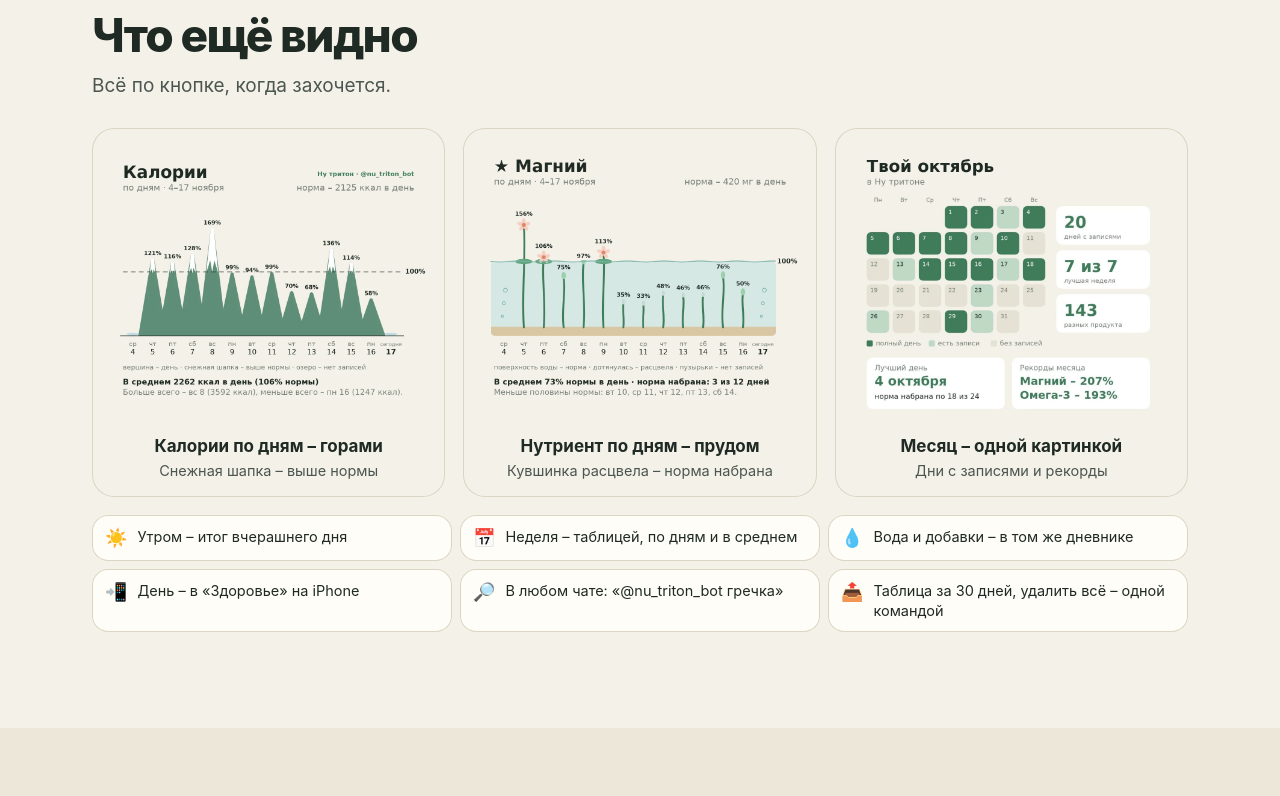
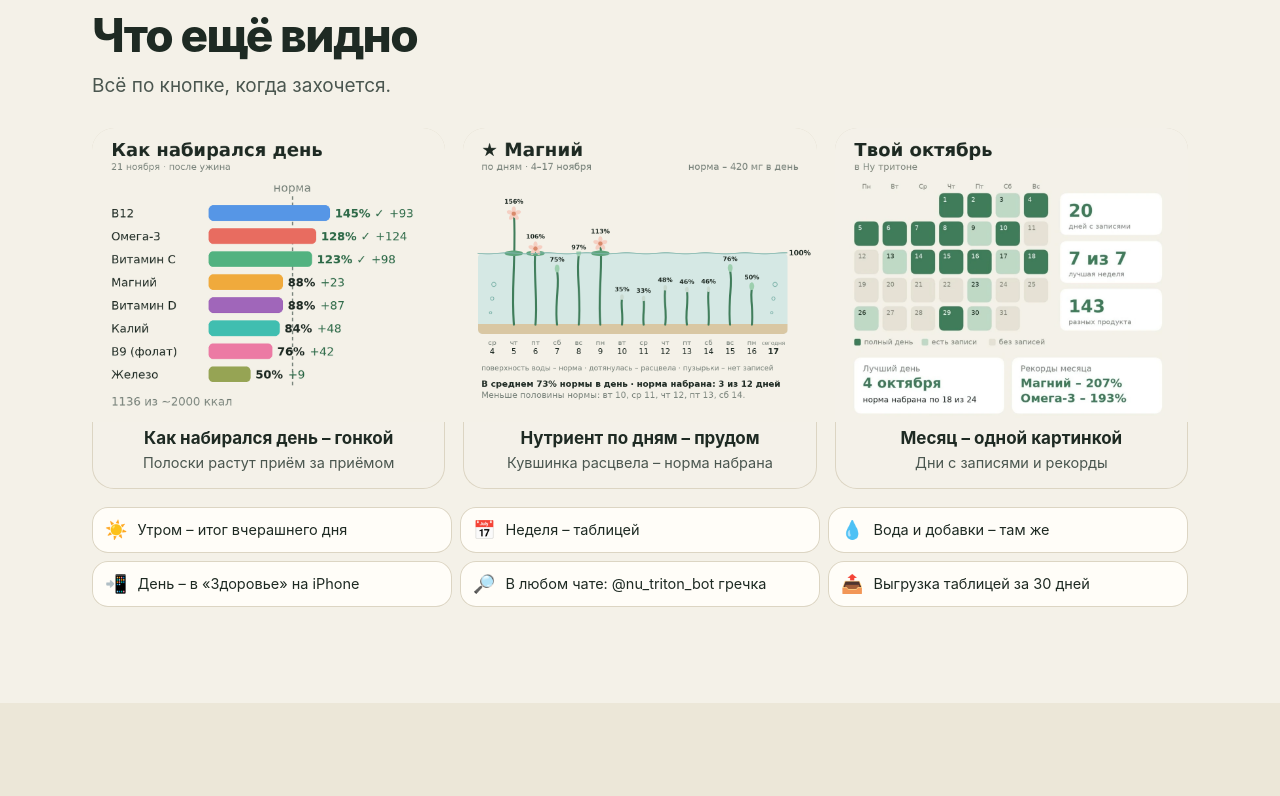
Before and after one commit to nutritonbot/media, a plain HTML site: page site/index.html in a window 1280 px wide. Shown: the part 2460-3256 px from the top of the page. Drawn offline with Linux system fonts and the light colour scheme.

Commit message:
site/index.html
Co-Authored-By: Claude Opus 5.5 <noreply@anthropic.com>

```diff
--- a/site/index.html
+++ b/site/index.html
@@ -69,7 +69,7 @@
       "image": "https://nu-triton.app/img/og.jpg",
       "screenshot": [
         "https://nu-triton.app/img/zavtrak.webp",
-        "https://nu-triton.app/img/kcal-gory.webp",
+        "https://nu-triton.app/img/race-light.webp",
         "https://nu-triton.app/img/pond.webp",
         "https://nu-triton.app/img/month.webp"
       ],
@@ -268,12 +268,12 @@ h1 span { display: block; white-space: nowrap; color: var(--mint); }
 /* 4. Что ещё видно: три картинки одной высоты, подписи на одном уровне */
 .views { display: grid; gap: 14px; margin-top: 28px; }
 .view { display: flex; flex-direction: column; border-radius: 22px; background: #F4F1E9; box-shadow: inset 0 0 0 1px var(--line); overflow: hidden; }
-.vi { aspect-ratio: 1.2; display: grid; place-items: center; padding: 14px 14px 0; }
-.vi img { max-height: 100%; width: auto; object-fit: contain; border-radius: 12px; }
-.view figcaption { padding: 12px 16px 16px; text-align: center; font-size: 14.5px; color: var(--ink-2); }
+.vi { aspect-ratio: 1080 / 900; }
+.vi img { width: 100%; height: 100%; object-fit: cover; }
+.view figcaption { padding: 4px 16px 16px; text-align: center; font-size: 14.5px; color: var(--ink-2); }
 .view figcaption b { display: block; font-size: 17px; color: var(--ink); }
 .also { list-style: none; display: grid; gap: 8px; margin-top: 18px; }
-.also li { overflow-wrap: anywhere; display: flex; gap: 10px; align-items: flex-start; padding: 12px 13px; border-radius: 16px; background: var(--card);
+.also li { white-space: nowrap; display: flex; gap: 10px; align-items: center; padding: 12px 13px; border-radius: 16px; background: var(--card);
   box-shadow: inset 0 0 0 1px var(--line); font-size: 14.5px; line-height: 1.35; }
 .also i { font-style: normal; font-size: 18px; line-height: 1.2; }
 
@@ -287,7 +287,7 @@ h1 span { display: block; white-space: nowrap; color: var(--mint); }
 /* 6. Низ: ещё раз главное и кнопка */
 .final { padding: 64px 0 60px; color: #fff; background: var(--grad); text-align: center; }
 .final .lead { margin: 12px auto 0; color: rgba(255, 255, 255, .84); }
-.pills { list-style: none; display: flex; flex-wrap: wrap; justify-content: center; gap: 8px; margin-top: 22px; }
+.pills { list-style: none; display: grid; gap: 8px; max-width: 330px; margin: 22px auto 0; }
 .pills li { padding: 8px 13px; border-radius: 999px; font-size: 14.5px; font-weight: 600; background: rgba(255, 255, 255, .08);
   box-shadow: inset 0 0 0 1px rgba(255, 255, 255, .18); }
 .final .cta { display: flex; flex-direction: column; align-items: center; gap: 12px; margin-top: 26px; }
@@ -301,8 +301,8 @@ h1 span { display: block; white-space: nowrap; color: var(--mint); }
 .foot-brand p { margin-top: 12px; max-width: 30em; }
 .foot .foot-bot { display: inline-block; margin-top: 12px; font-weight: 700; color: var(--mint); }
 .foot h3 { margin-bottom: 12px; font-size: 12.5px; font-weight: 700; letter-spacing: .07em; text-transform: uppercase; color: rgba(255, 255, 255, .5); }
-.social { list-style: none; display: flex; flex-wrap: wrap; gap: 8px; }
-.social a { display: inline-block; padding: 8px 14px; border-radius: 999px; font-weight: 600; box-shadow: inset 0 0 0 1px rgba(255, 255, 255, .24); }
+.social { list-style: none; display: grid; grid-template-columns: repeat(3, 1fr); gap: 8px; max-width: 360px; }
+.social a { display: block; text-align: center; padding: 8px 6px; border-radius: 999px; font-weight: 600; box-shadow: inset 0 0 0 1px rgba(255, 255, 255, .24); }
 .docs { list-style: none; display: grid; gap: 9px; }
 .docs a { text-decoration: underline; text-decoration-color: rgba(255, 255, 255, .3); text-underline-offset: 3px; }
 .foot-bottom { margin-top: 32px; padding-top: 20px; border-top: 1px solid rgba(255, 255, 255, .12); font-size: 13px; color: rgba(255, 255, 255, .55); }
@@ -348,6 +348,7 @@ h1 span { display: block; white-space: nowrap; color: var(--mint); }
   .also { grid-template-columns: repeat(3, 1fr); }
   .faq { grid-template-columns: 1fr 1fr; gap: 14px; }
   .final { padding: 96px 0 90px; }
+  .pills { display: flex; justify-content: center; max-width: none; }
   .foot-grid { grid-template-columns: 1.3fr 1fr 1fr; gap: 48px; }
 }
 </style>
@@ -443,28 +444,28 @@ h1 span { display: block; white-space: nowrap; color: var(--mint); }
       <p class="lead">Всё по&nbsp;кнопке, когда захочется.</p>
       <div class="views">
         <figure class="view">
-          <div class="vi"><img src="img/kcal-gory.webp" width="1080" height="860" loading="lazy" decoding="async"
-            alt="Калории по дням горами: вершина – день, снежная шапка – выше нормы, озеро – день без записей"></div>
-          <figcaption><b>Калории по&nbsp;дням&nbsp;– горами</b>Снежная шапка&nbsp;– выше нормы</figcaption>
+          <div class="vi"><img src="img/race-light.webp" width="1080" height="900" loading="lazy" decoding="async"
+            alt="Как набирался день: полоски нутриентов после ужина – B12 145%, омега-3 128%, витамин C 123%, магний и витамин D по 88%, калий 84%, фолат 76%, железо 50%"></div>
+          <figcaption><b>Как набирался день&nbsp;– гонкой</b>Полоски растут приём за&nbsp;приёмом</figcaption>
         </figure>
         <figure class="view">
-          <div class="vi"><img src="img/pond.webp" width="1080" height="860" loading="lazy" decoding="async"
+          <div class="vi"><img src="img/pond.webp" width="1080" height="900" loading="lazy" decoding="async"
             alt="Магний по дням прудом: в дни, когда норма набрана, кувшинка расцветает над водой"></div>
           <figcaption><b>Нутриент по&nbsp;дням&nbsp;– прудом</b>Кувшинка расцвела&nbsp;– норма набрана</figcaption>
         </figure>
         <figure class="view">
-          <div class="vi"><img src="img/month.webp" width="1080" height="984" loading="lazy" decoding="async"
+          <div class="vi"><img src="img/month.webp" width="1080" height="900" loading="lazy" decoding="async"
             alt="Картинка «Твой октябрь»: календарь дней с записями, лучший день и рекорды месяца"></div>
           <figcaption><b>Месяц&nbsp;– одной картинкой</b>Дни с&nbsp;записями и&nbsp;рекорды</figcaption>
         </figure>
       </div>
       <ul class="also">
         <li><i aria-hidden="true">☀️</i>Утром&nbsp;– итог вчерашнего дня</li>
-        <li><i aria-hidden="true">📅</i>Неделя&nbsp;– таблицей, по&nbsp;дням и&nbsp;в&nbsp;среднем</li>
-        <li><i aria-hidden="true">💧</i>Вода и&nbsp;добавки&nbsp;– в&nbsp;том же дневнике</li>
+        <li><i aria-hidden="true">📅</i>Неделя&nbsp;– таблицей</li>
+        <li><i aria-hidden="true">💧</i>Вода и&nbsp;добавки&nbsp;– там же</li>
         <li><i aria-hidden="true">📲</i>День&nbsp;– в&nbsp;«Здоровье» на&nbsp;iPhone</li>
-        <li><i aria-hidden="true">🔎</i>В&nbsp;любом чате: «@nu_triton_bot гречка»</li>
-        <li><i aria-hidden="true">📤</i>Таблица за&nbsp;30&nbsp;дней, удалить всё&nbsp;– одной командой</li>
+        <li><i aria-hidden="true">🔎</i>В&nbsp;любом чате: @nu_triton_bot гречка</li>
+        <li><i aria-hidden="true">📤</i>Выгрузка таблицей за&nbsp;30&nbsp;дней</li>
       </ul>
     </div>
   </section>
@@ -536,7 +537,7 @@ h1 span { display: block; white-space: nowrap; color: var(--mint); }
     <nav class="foot-col" aria-label="Где ещё мы есть">
       <h3>Где ещё мы есть</h3>
       <ul class="social">
-        <li><a href="https://t.me/nu_triton">Telegram-канал</a></li>
+        <li><a href="https://t.me/nu_triton">Telegram</a></li>
         <li><a href="https://vk.ru/nu_triton">ВКонтакте</a></li>
         <li><a href="https://www.youtube.com/@nu_triton">YouTube</a></li>
         <li><a href="https://rutube.ru/channel/18177317">Rutube</a></li>
```
